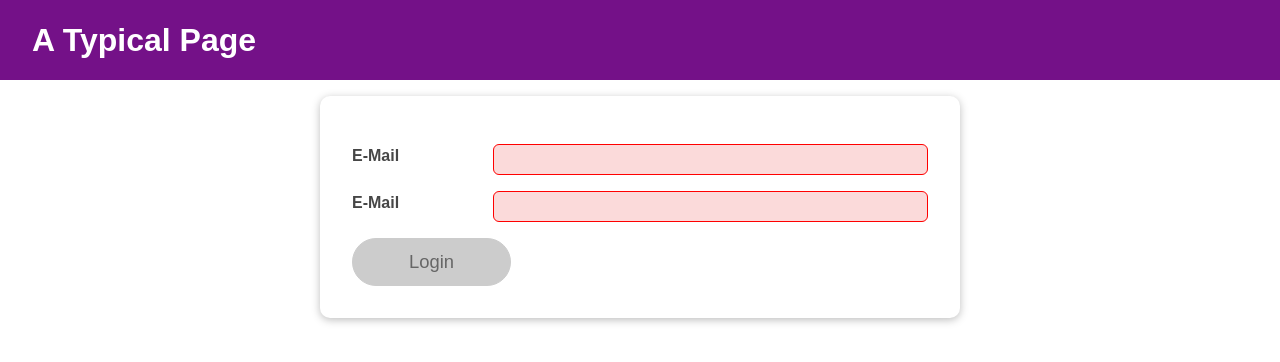
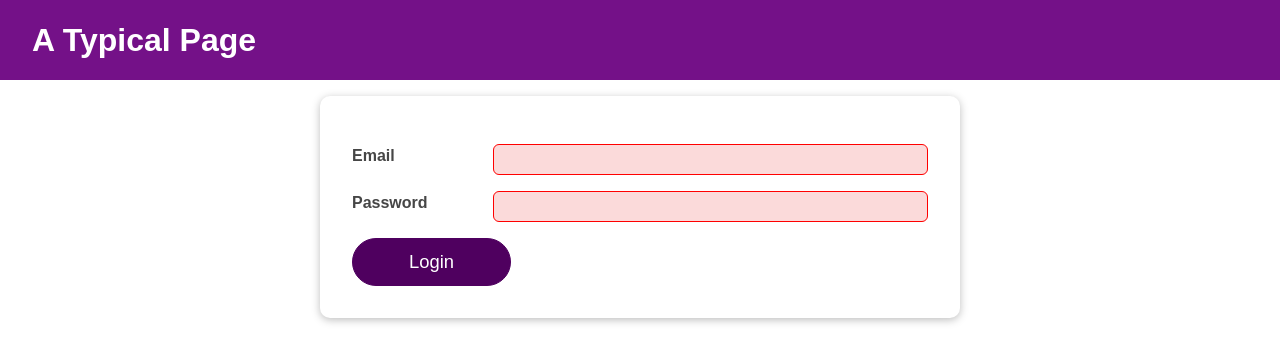
Before and after one commit to Focus-me34/complete-guide-advanced-react, a React (Create React App) app: page / in a window 1280 px wide. Shown: the top 362 px of the page. Built offline with nearby package versions, Linux system fonts and the light colour scheme.

Commit message:
Implemented the useImperativeHandle() hook. Works perfectly

```diff
--- a/src/components/Login/Login.js
+++ b/src/components/Login/Login.js
@@ -1,4 +1,4 @@
-import React, { useState, useEffect, useReducer, useContext } from 'react';
+import React, { useState, useEffect, useReducer, useContext, useRef } from 'react';
 
 import Card from '../UI/Card/Card';
 import classes from './Login.module.css';
@@ -30,6 +30,9 @@ const Login = () => {
   const [formIsValid, setFormIsValid] = useState(false);
   const [emailState, dispatchEmail] = useReducer(emailReducer, { value: "", isValid: false });
   const [passwordState, dispatchPassword] = useReducer(passwordReducer, { value: "", isValid: false });
+
+  const emailInputRef = useRef();
+  const passwordInputRef = useRef();
 
   const authCtx = useContext(AuthContext);
 
@@ -66,18 +69,25 @@ const Login = () => {
 
   const submitHandler = (event) => {
     event.preventDefault();
-    authCtx.onLoging(emailState.value, passwordState.value);
-  };
+    if (formIsValid) {
+      authCtx.onLoging(emailState.value, passwordState.value)
+    } else if (!emailIsValid) {
+      emailInputRef.current.focus();
+    } else {
+      passwordInputRef.current.focus();
+    }
+  }
 
   return (
     <Card className={classes.login}>
       <form onSubmit={submitHandler}>
 
-        <Input type="email" id="email" value={emailState.value} isValid={emailIsValid} onChange={emailChangeHandler} onBlur={validateEmailHandler}></Input>
-        <Input type="password" id="password" value={passwordState.value} isValid={passwordIsValid} onChange={passwordChangeHandler} onBlur={validatePasswordHandler}></Input>
+        <Input ref={emailInputRef} type="email" id="email" value={emailState.value} name="Email" isValid={emailIsValid} onChange={emailChangeHandler} onBlur={validateEmailHandler}></Input>
+        <Input ref={passwordInputRef} type="password" id="password" value={passwordState.value} name="Password" isValid={passwordIsValid} onChange={passwordChangeHandler} onBlur={validatePasswordHandler}></Input>
 
         <div className={classes.actions}>
-          <Button type="submit" className={classes.btn} disabled={!formIsValid}>
+          <Button type="submit" className={classes.btn}>
+            {/* <Button type="submit" className={classes.btn} disabled={!formIsValid}> */}
             Login
           </Button>
         </div>
--- a/src/components/UI/Input/Input.js
+++ b/src/components/UI/Input/Input.js
@@ -1,10 +1,21 @@
 import classes from "./Input.module.css"
+import React, { useRef, useImperativeHandle } from "react";
 
-const Input = (props) => {
+const Input = React.forwardRef((props,ref) => {
+  console.log(ref);
+  const inputRef = useRef();
+
+  const activate = () => {
+    inputRef.current.focus()
+  }
+
+  useImperativeHandle(ref, () => ({ focus: activate }) )
+
   return (
     <div className={`${classes.control} ${props.isValid === false ? classes.invalid : ''}`} >
-      <label htmlFor="props.id">E-Mail</label>
+      <label htmlFor="props.id">{props.name}</label>
       <input
+        ref={inputRef}
         type={props.type}
         id={props.id}
         value={props.value}
@@ -12,7 +23,7 @@ const Input = (props) => {
         onBlur={props.onBlur}
       />
     </div>
-    );
-}
+  );
+});
 
 export default Input;
```
Also changed, not shown: 1 other file (tests, documents, lock files or other folders).
